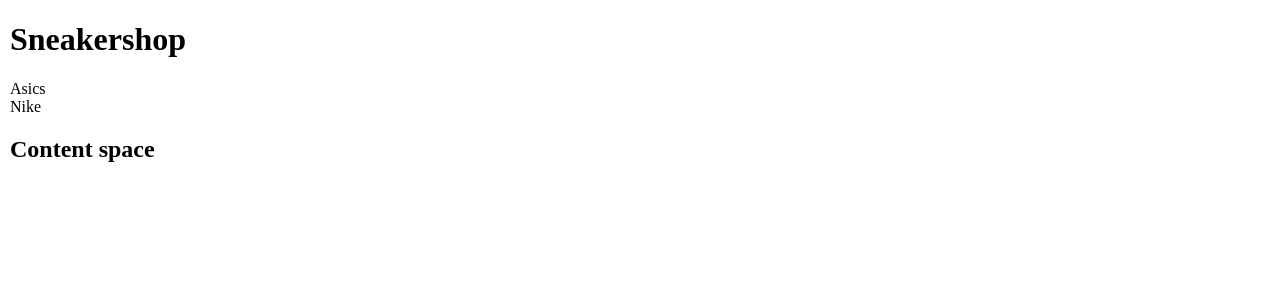
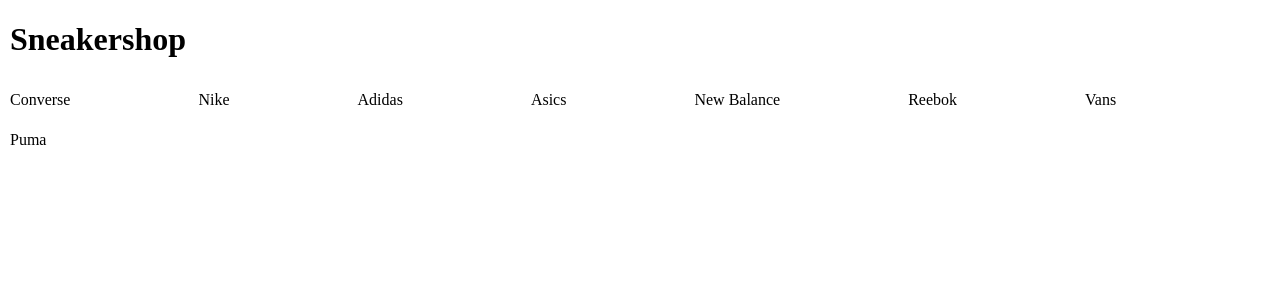
Before and after one commit to Insanefoam/Shoe-store, a React (Create React App) app: page / in a window 1280 px wide. Shown: the top 300 px of the page. Built offline with nearby package versions, Linux system fonts and the light colour scheme.

Commit message:
first commit 31.03

```diff
--- a/src/components/header_comp/Header.js
+++ b/src/components/header_comp/Header.js
@@ -16,9 +16,9 @@
 
     render(){
         return(
-            <header class="header">
-                <h1 class="header__logo">{this.state.logoText}</h1>
-                <nav class="header__navigation">
+            <header className="header">
+                <h1 className="header__logo">{this.state.logoText}</h1>
+                <nav className="nav">
                     {this.state.navComponents}
                 </nav>
             </header>
--- a/src/components/header_comp/Nav.js
+++ b/src/components/header_comp/Nav.js
@@ -4,15 +4,16 @@
     constructor(props){
         super();
         this.state = {
-            name: props.name
+            name: props.name,
+            focus: false
         }
     }
 
     render() {
         return (
-            <div>
+            <a className="nav__el" href="">
                 {this.state.name}
-            </div>
+            </a>
         )
     }
 }
--- a/src/components/main_comp/Main.js
+++ b/src/components/main_comp/Main.js
@@ -1,10 +1,24 @@
 import React from 'react'
 
 class Main extends React.Component{
+    constructor(props) {
+        super();
+
+        this.state = {
+            models: props.models
+        }
+        console.log(this.state.models);
+    }
+
     render() {
         return (
-            <div>
-                <h2>Content space</h2>
+            <div className="main">
+                <div className="main__brandlogowrap">
+                    <img className="main__brandlogo"></img>
+                </div>
+                <div className="shoeswrap">
+
+                </div>
             </div>
         )
     }
--- a/src/data.js
+++ b/src/data.js
@@ -1,7 +1,7 @@
 const data =
 [
     {
-        brandTag: 'Asics',
+        brandTag: 'Converse',
         brandModels:
         [
             {
@@ -37,6 +37,115 @@
             },
 
         ]
+    },
+    {
+        brandTag: 'Adidas',
+        brandModels:
+        [
+            {
+                modelName: 'Air Max Bella',
+                modelPrice: 4000
+            },
+            {
+                modelName: 'Air Max 720',
+                modelPrice: 2700
+            },
+            {
+                modelName: 'React Ianga',
+                modelPrice: 3500
+            },
+
+        ]
+    },{
+        brandTag: 'Asics',
+        brandModels:
+        [
+            {
+                modelName: 'Air Max Bella',
+                modelPrice: 4000
+            },
+            {
+                modelName: 'Air Max 720',
+                modelPrice: 2700
+            },
+            {
+                modelName: 'React Ianga',
+                modelPrice: 3500
+            },
+
+        ]
+    },{
+        brandTag: 'New Balance',
+        brandModels:
+        [
+            {
+                modelName: 'Air Max Bella',
+                modelPrice: 4000
+            },
+            {
+                modelName: 'Air Max 720',
+                modelPrice: 2700
+            },
+            {
+                modelName: 'React Ianga',
+                modelPrice: 3500
+            },
+
+        ]
+    },{
+        brandTag: 'Reebok',
+        brandModels:
+        [
+            {
+                modelName: 'Air Max Bella',
+                modelPrice: 4000
+            },
+            {
+                modelName: 'Air Max 720',
+                modelPrice: 2700
+            },
+            {
+                modelName: 'React Ianga',
+                modelPrice: 3500
+            },
+
+        ]
+    },{
+        brandTag: 'Vans',
+        brandModels:
+        [
+            {
+                modelName: 'Air Max Bella',
+                modelPrice: 4000
+            },
+            {
+                modelName: 'Air Max 720',
+                modelPrice: 2700
+            },
+            {
+                modelName: 'React Ianga',
+                modelPrice: 3500
+            },
+
+        ]
+    },{
+        brandTag: 'Puma',
+        brandModels:
+        [
+            {
+                modelName: 'Air Max Bella',
+                modelPrice: 4000
+            },
+            {
+                modelName: 'Air Max 720',
+                modelPrice: 2700
+            },
+            {
+                modelName: 'React Ianga',
+                modelPrice: 3500
+            },
+
+        ]
     }
 ]
 
```
